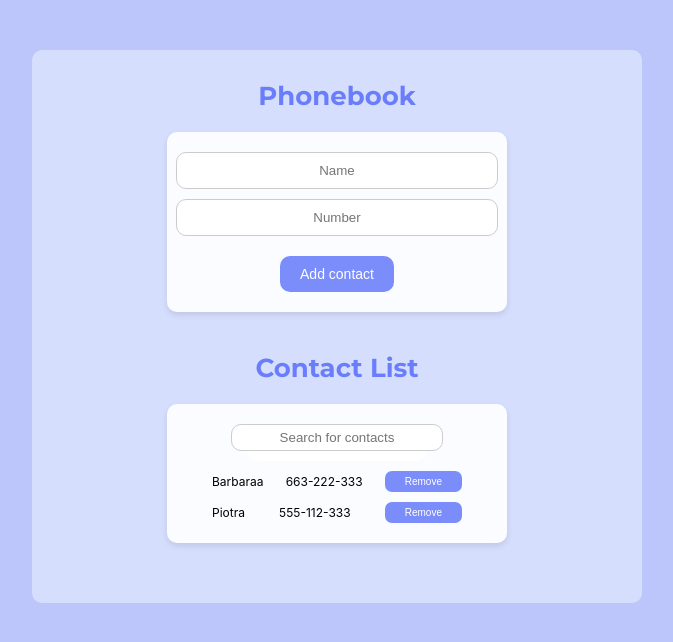
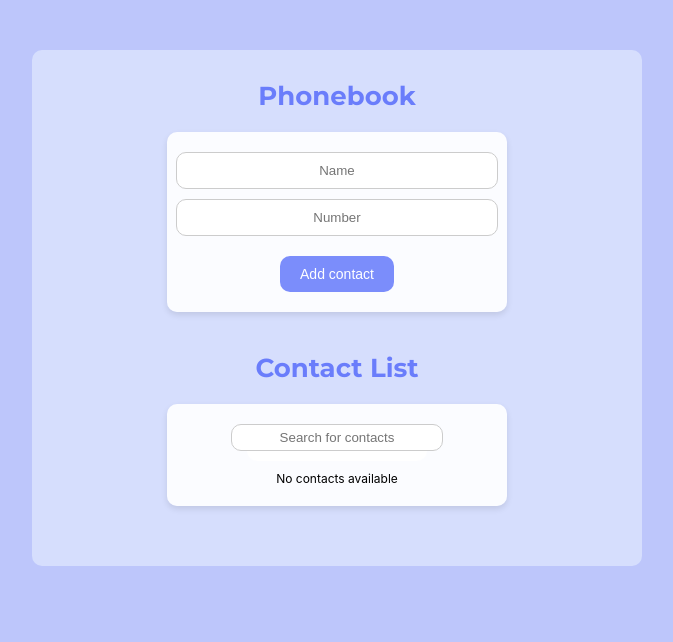
Before and after one commit to aleksandra-zablocka/goit-react-hw-07-phonebook, a React (Create React App) app: page / in a window 1280 px wide. Shown: the top 642 px of the page, without its empty margins (303-976 px from the left). Built offline with nearby package versions, Linux system fonts and the light colour scheme.

Commit message:
added other elements to state

```diff
--- a/src/components/ContactEl/ContactEl.jsx
+++ b/src/components/ContactEl/ContactEl.jsx
@@ -11,7 +11,7 @@ const handleRemove = () => {
 
 return (
   <div className={css.contactEl}>
-    <p>{contact.name}a</p>
+    <p>{contact.name}</p>
     <p>{contact.number}</p>
     <button className={css.removeBtn} onClick={handleRemove}>Remove</button>
   </div>
--- a/src/components/Form/Form.jsx
+++ b/src/components/Form/Form.jsx
@@ -1,10 +1,12 @@
 import css from './Form.module.css';
 import { useState } from 'react';
-import { useDispatch } from 'react-redux';
+import { useDispatch, useSelector } from 'react-redux';
 import { addContact } from 'redux/contactsSlice';
+import { selectContacts } from 'redux/selectors';
 
 const Form = () => {
   const dispatch = useDispatch();
+  const contacts = useSelector(selectContacts);
 
   const [contact, setContact] = useState({
     name: '',
--- a/src/redux/contactsSlice.js
+++ b/src/redux/contactsSlice.js
@@ -1,33 +1,28 @@
 import { createSlice, nanoid } from '@reduxjs/toolkit';
-
-const contactsInitial = [
-  {
-    id: 0,
-    name: 'Barbara',
-    number: '663-222-333',
-  },
-  {
-    id: 1,
-    name: 'Piotr',
-    number: '555-112-333',
-  },
-];
 
 const contactsSlice = createSlice({
   name: 'contacts',
-  initialState: contactsInitial,
+  initialState: {
+    contacts: [],
+    isLoading: false,
+    error: null,
+  },
   reducers: {
-    addContact(state, action) {
-      const {name, number} = action.payload;
-      const newContact = {
-        id: nanoid(),
-        name,
-        number,
-      }
-      state.push(newContact);
+    addContact: {
+      reducer(state, action) {
+        const { name, number } = action.payload;
+        const newContact = {
+          id: nanoid(),
+          name,
+          number,
+        };
+        state.contacts.push(newContact);
+      },
     },
-    removeContact(state, action) {
-      return state.filter(contact => contact.id !== action.payload);
+    removeContact: {
+      reducer(state, action) {
+        state.contacts = state.contacts.filter(contact => contact.id !== action.payload);
+      },
     },
   },
 });
--- a/src/redux/filterSlice.js
+++ b/src/redux/filterSlice.js
@@ -1,16 +1,18 @@
-import { createSlice } from "@reduxjs/toolkit";
+import { createSlice } from '@reduxjs/toolkit';
 
 const filterInitial = '';
 
 const filterSlice = createSlice({
-    name: 'filter',
-    initialState: filterInitial,
-    reducers: {
-        setFilter(state, action) {
-            return action.payload;
-        }
-    }
+  name: 'filter',
+  initialState: filterInitial,
+  reducers: {
+    setFilter: {
+      reducer(state, action) {
+        return action.payload;
+      },
+    },
+  },
 });
 
-export const {setFilter} = filterSlice.actions;
+export const { setFilter } = filterSlice.actions;
 export const filterReducer = filterSlice.reducer;
--- a/src/redux/selectors.js
+++ b/src/redux/selectors.js
@@ -1,3 +1,3 @@
-export const selectContacts = state => state.contacts;
+export const selectContacts = state => state.contacts.contacts;
 
 export const selectFilter = state => state.filter;
```
Also changed, not shown: src/redux/reducers.js (deleted, +0 -8 lines).
